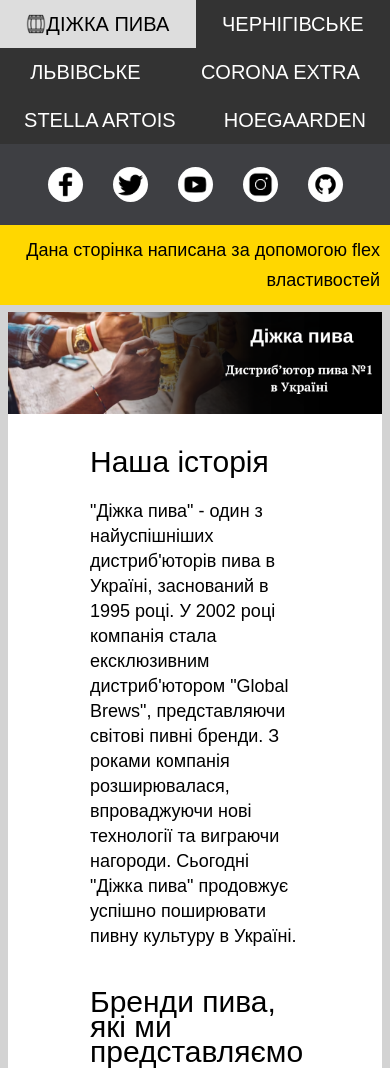
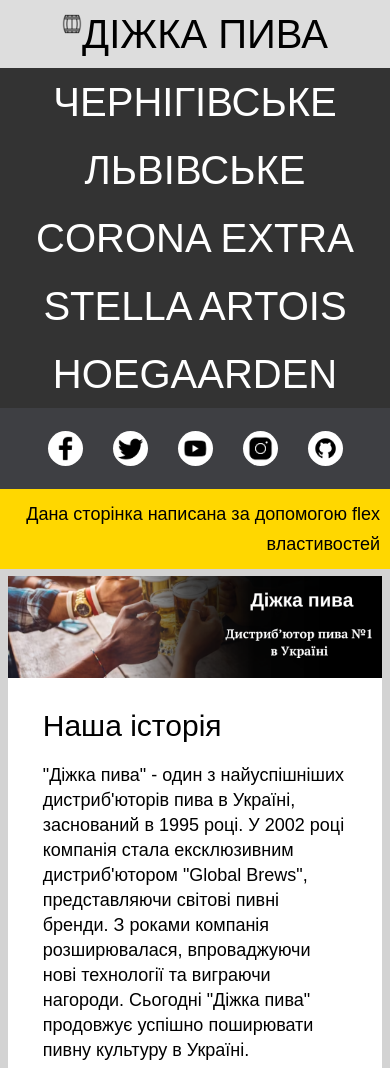
Before and after one commit to Vitalii-Pidpaniuk/web_lab_3.1, a plain HTML site: page index.html in a window 390 px wide. Shown: the top 1068 px of the page. Drawn offline with Linux system fonts and the light colour scheme.

Commit message:
Update style.css

```diff
--- a/css/style.css
+++ b/css/style.css
@@ -99,7 +99,6 @@ body {
   text-align: center;
   align-items: center;
   justify-content: space-between;
-
   flex-wrap: wrap;
 }
 
@@ -182,12 +181,14 @@ body {
   display: flex;
   padding: 4%;
   flex-wrap: wrap;
+
+  flex-direction: row;
 /*  flex-shrink: 1;*/
 }
 
 .main_text1{
   width: 40%;
-  min-width: 250px;
+/*  min-width: 250px;*/
   padding: 20px;
   display: flex;
   flex-direction: column;
@@ -195,7 +196,7 @@ body {
 
 .main_text2{
   width: 60%;
-  min-width: 250px;
+/*  min-width: 250px;*/
   padding: 20px;
   display: flex;
   flex-direction: column;
@@ -243,11 +244,18 @@ body {
 }
 
 
-@media(max-width: 992px){
+@media (max-width: 767px) {
+
   .content{
-    max-width: 992px;
-    font-size: 40;
+    max-width: 767px;
     height: fit-content;
+    flex-grow: 0;
+    min-height: 100%;
+  }
+
+  .navbar{
+    position: relative;
+    font-size: 40px;
   }
 
   .block2{
@@ -256,8 +264,13 @@ body {
   }
 
   .main_text{
+    display: flex;
     flex-wrap: wrap;
     justify-content: center;
+  }
+
+  .main_text1, .main_text2{
+    width: 100%;
   }
 
   .row{
@@ -273,5 +286,7 @@ body {
 
   .block4{
 /*    justify-content: center;*/
+    flex-grow: 1;
+    height: 100%;
   }
 }
```
